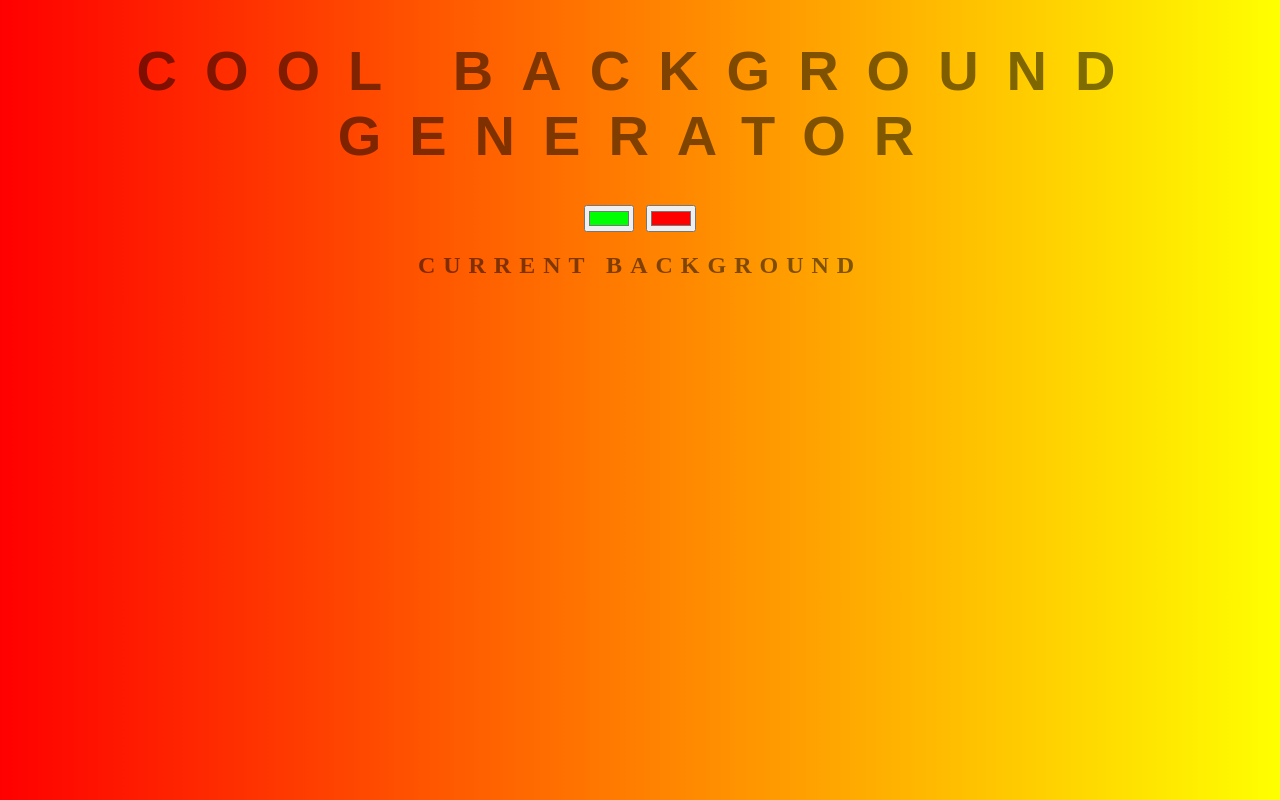
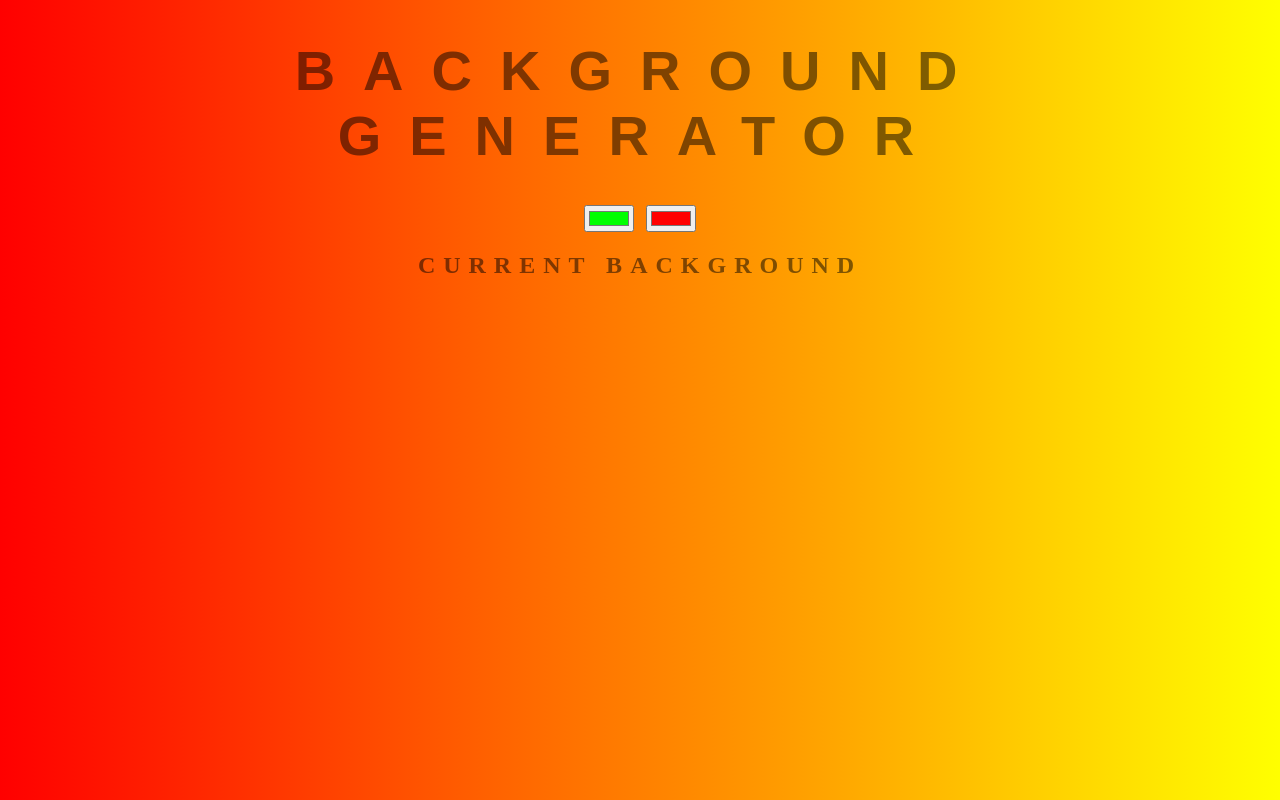
Before and after one commit to samwijayag/background-color-generator, a plain HTML site: page index.html in a window 1280 px wide. Drawn offline with Linux system fonts and the light colour scheme.

Commit message:
removed title

```diff
--- a/index.html
+++ b/index.html
@@ -6,7 +6,7 @@
 </head>
 <body id="gradient">
 
-	<h1>Cool Background Generator</h1>
+	<h1>Background Generator</h1>
 	<input class="color1" type="color" name="color1" value="#00ff00">
 	<input class="color2" type="color" name="color2" value="#ff0000">
 	<h2>Current Background</h2>
```
